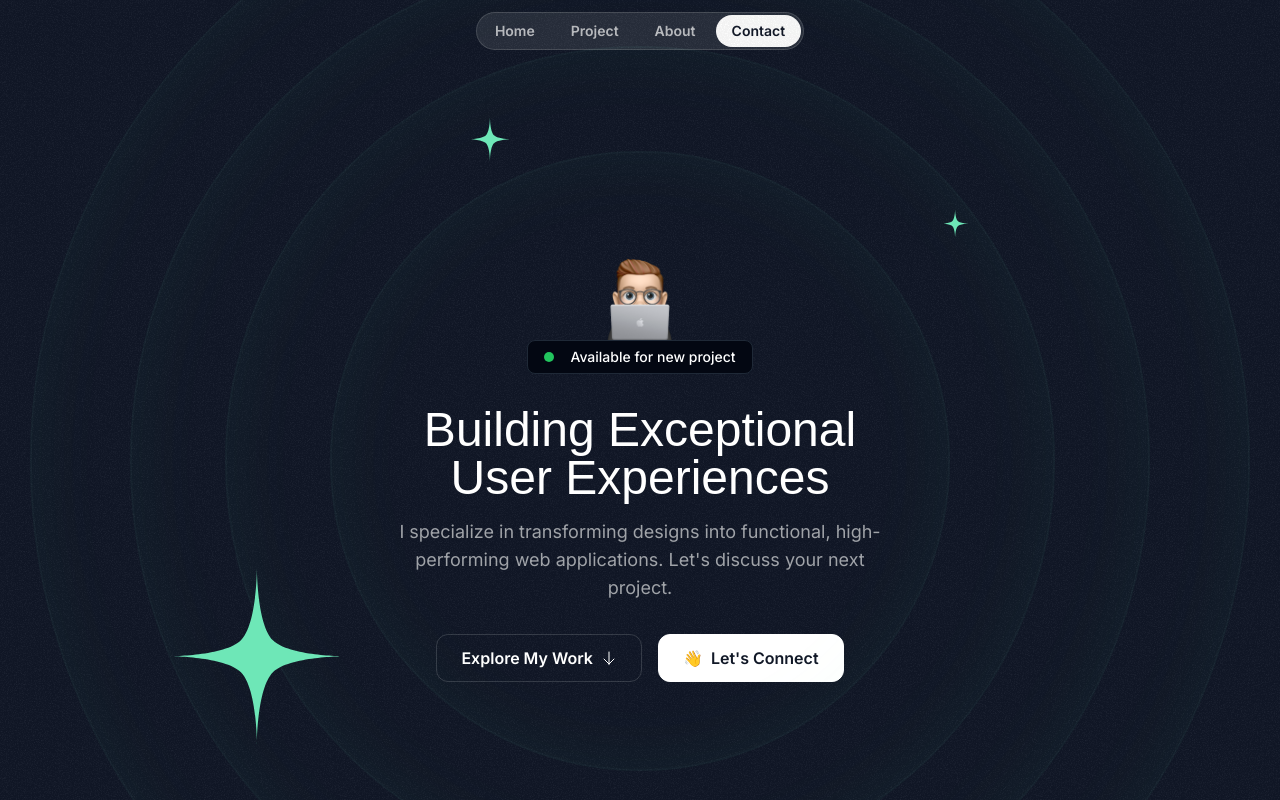
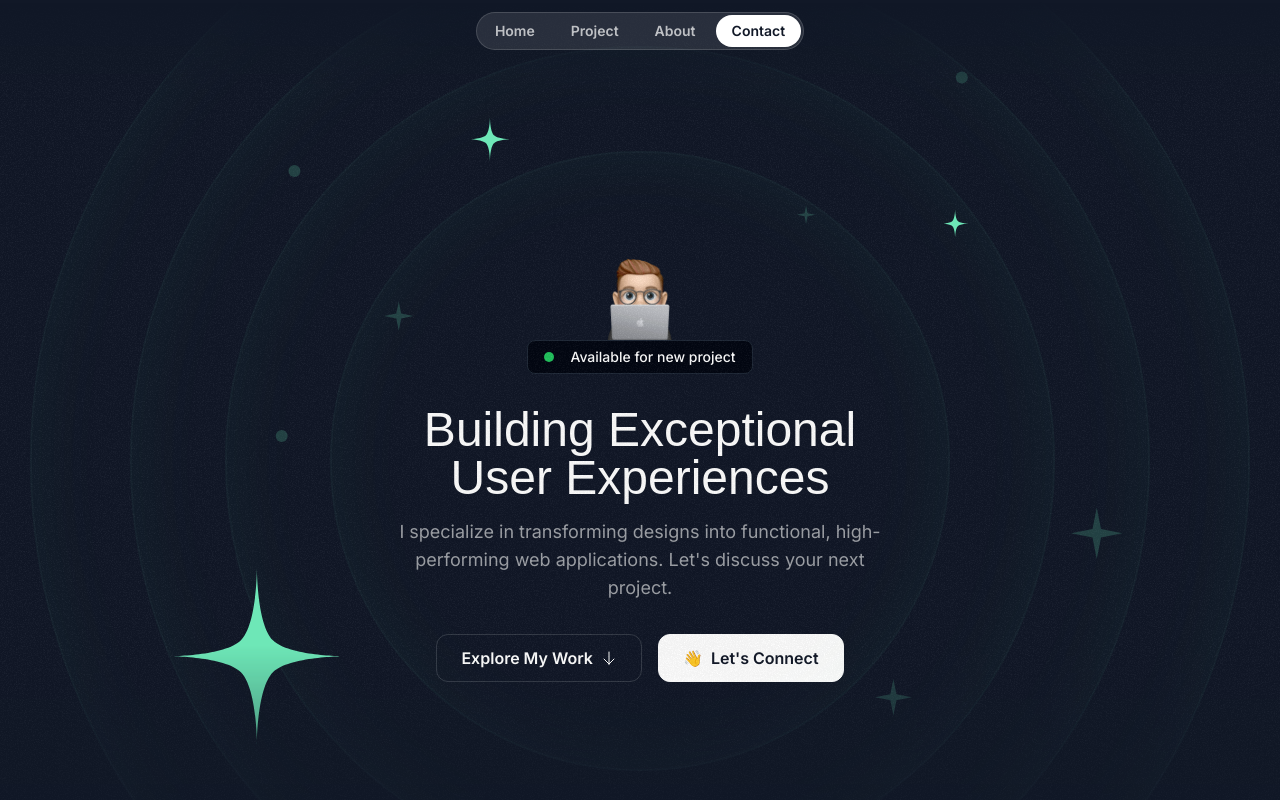
Before and after one commit to humayun0712/Glimpse-of-My-World, a Next.js app: page / in a window 1280 px wide. Shown: the top 800 px of the page. Built offline with nearby package versions, Linux system fonts and the light colour scheme; a web font is replaced by a local one.

Commit message:
Completed Hero section

```diff
--- a/src/components/HeroOrbit.tsx
+++ b/src/components/HeroOrbit.tsx
@@ -9,7 +9,7 @@ const HeroOrbit = ({
     // Stars
     <div className="absolute left-1/2 top-1/2 -translate-x-1/2 -translate-y-1/2">
       <div
-        className=""
+        className="flex items-start justify-start"
         style={{
           height: `${size}px`,
           width: `${size}px`,
--- a/src/sections/Header.tsx
+++ b/src/sections/Header.tsx
@@ -1,6 +1,6 @@
 export const Header = () => {
   return (
-    <div className="flex justify-center items-center fixed top-3 w-full">
+    <div className="flex justify-center items-center fixed top-3 w-full z-10">
       <nav className="flex gap-1 p-0.5 border border-white/15 rounded-full bg-white/10 backdrop:blur">
         <a href="#" className="nav-item">
           Home
--- a/src/sections/Hero.tsx
+++ b/src/sections/Hero.tsx
@@ -1,13 +1,17 @@
+import Image from 'next/image';
+
 import ArrowDown from '@/assets/icons/arrow-down.svg';
+import SparkleIcon from '@/assets/icons/sparkle.svg';
 import StarIcon from '@/assets/icons/star.svg';
 import grainImage from '@/assets/images/grain.jpg';
 import memojiImage from '@/assets/images/memoji-computer.png';
+
 import HeroOrbit from '@/components/HeroOrbit';
-import Image from 'next/image';
 
 export const HeroSection = () => {
   return (
     <div className="py-32 md:py-48 lg:py-60 relative z-0">
+      <div className="absolute inset-0 [mask-image:linear-gradient(to_bottom,transparent,black_10%,black_70%,transparent)]">
         <div
           className="absolute inset-0 -z-30 opacity-5"
           style={{
@@ -26,13 +30,51 @@ export const HeroSection = () => {
           <StarIcon className="size-48 text-emerald-300" />
         </HeroOrbit>
 
+        {/* Stars orbiting my hero section */}
         <HeroOrbit size={550} rotation={20}>
           <StarIcon className="size-12 text-emerald-300" />
         </HeroOrbit>
 
+        {/* Stars orbiting my hero section */}
         <HeroOrbit size={590} rotation={98}>
           <StarIcon className="size-8 text-emerald-300" />
         </HeroOrbit>
+
+        {/* Sparkle */}
+        <HeroOrbit size={430} rotation={-14}>
+          <SparkleIcon className="size-8 text-emerald-300/20" />
+        </HeroOrbit>
+
+        {/* Sparkle */}
+        <HeroOrbit size={440} rotation={79}>
+          <SparkleIcon className="size-5 text-emerald-300/20" />
+        </HeroOrbit>
+
+        {/* Sparkle */}
+        <HeroOrbit size={530} rotation={178}>
+          <SparkleIcon className="size-10 text-emerald-300/20" />
+        </HeroOrbit>
+
+        {/* Sparkle */}
+        <HeroOrbit size={710} rotation={144}>
+          <SparkleIcon className="size-14 text-emerald-300/20" />
+        </HeroOrbit>
+
+        {/* Circle */}
+        <HeroOrbit size={720} rotation={85}>
+          <div className="size-3 bg-emerald-300/20 rounded-full"></div>
+        </HeroOrbit>
+
+        {/* Circle */}
+        <HeroOrbit size={520} rotation={-41}>
+          <div className="size-3 bg-emerald-300/20 rounded-full"></div>
+        </HeroOrbit>
+
+        {/* Circle */}
+        <HeroOrbit size={650} rotation={-5}>
+          <div className="size-3 bg-emerald-300/20 rounded-full"></div>
+        </HeroOrbit>
+      </div>
 
       <div className="container">
         {/* Container for the Image */}
```
Lines whose indentation alone changed are shown as unchanged.
